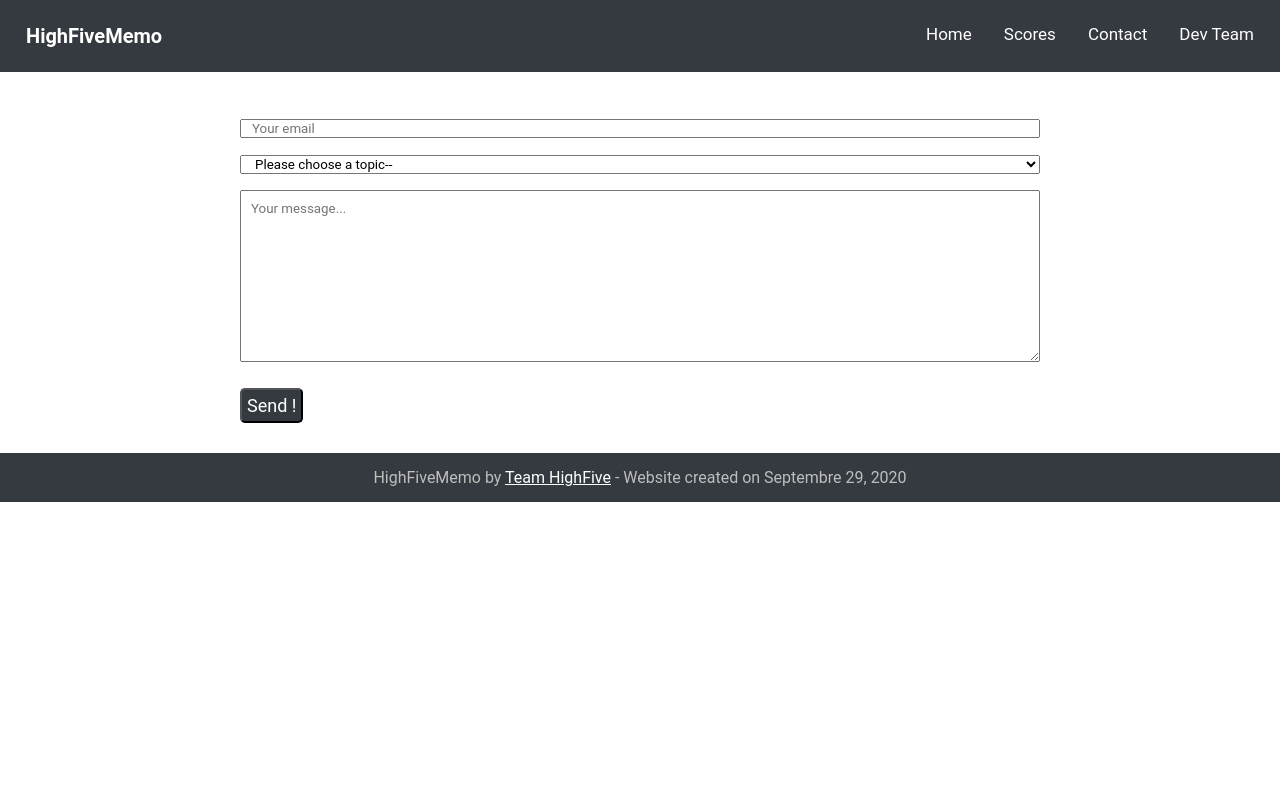
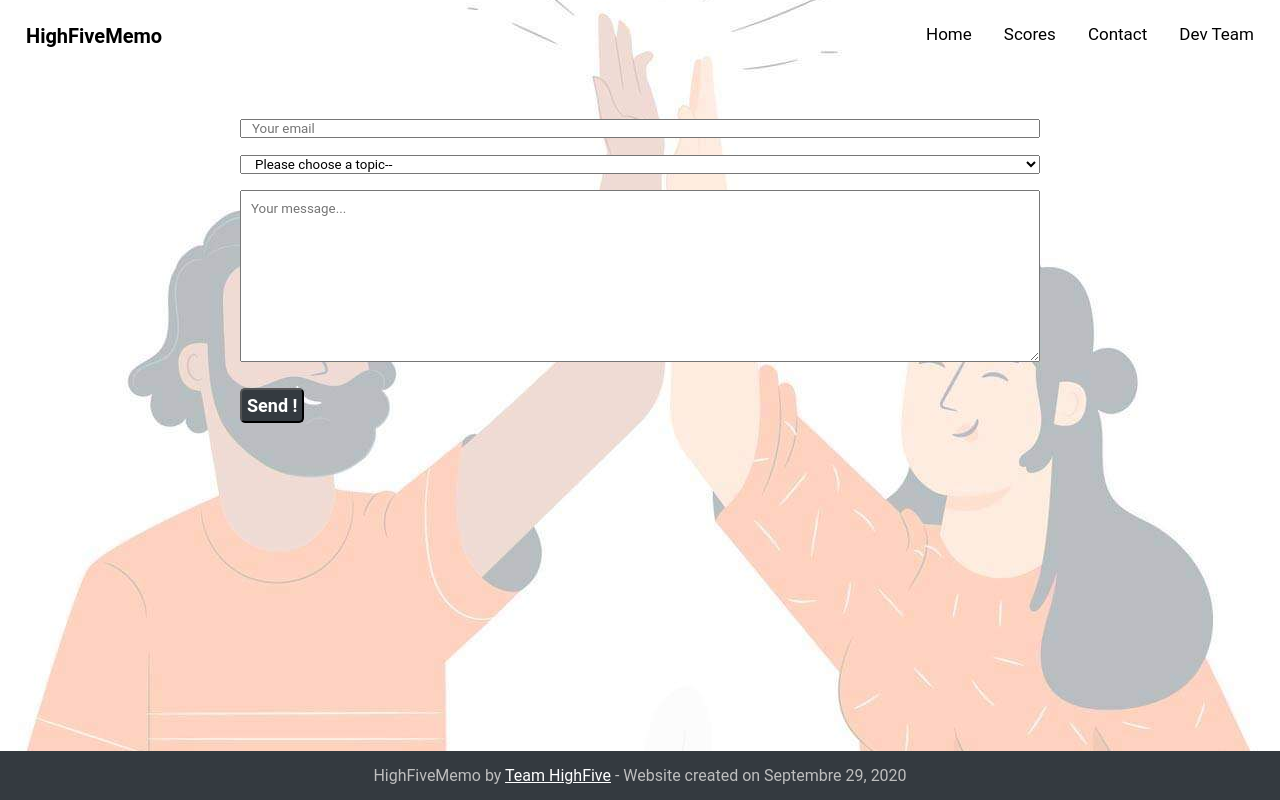
Before and after one commit to Twiggui/Memory-game, a plain HTML site: page contact.html in a window 1280 px wide. Drawn offline with Linux system fonts and the light colour scheme.

Commit message:
modif css harmonisation contact, devteam, game, index

```diff
--- a/contact.css
+++ b/contact.css
@@ -7,21 +7,21 @@
 /*defining variables*/
 :root {
   --background-color-header: rgb(52, 58, 64);
-  --background-color-hover: #ddd;
-  --background-color-sections: rgb(224, 224, 224);
+  --background-color-hover: rgba(238, 120, 66, 0.822);
+  --background-color-sections: rgba(238, 120, 66, 0.822);
 
   --text-color-main: black;
-  --text-color-header: white;
+  --text-color-header: black;
 
   --text-font: Roboto, Arial;
 }
+
 
 /* Mise en forme du header __________________________________________________________________ */
 
 /* Style the navigation menu */
 .topnav-wrapper {
   width: 100%;
-  background-color: var(--background-color-header, rgb(52, 58, 64));
   overflow: hidden;
   display: flex;
   align-items: center;
@@ -99,6 +99,11 @@ body {
   font-family: var(--text-font);
   font-size: 16px;
   font-weight: 400; /*normal*/
+  background-image: url(images/high44.jpeg);
+  background-image: url(images/high44.jpeg);
+  background-color: rgba(252, 252, 252, 0.3)
+  background-repeat: no-repeat;
+  background-position: center;
 }
 
 form {
@@ -138,7 +143,7 @@ textarea {
 button {
   background-color: var(--background-color-header);
   text-align: center;
-  color: var(--text-color-header);
+  color: white;
   padding: 5px;
   border-radius: 5px;
   margin-top: 10px;
@@ -146,7 +151,8 @@ button {
 }
 
 button p {
-  color: var(--text-color-header);
+  color: white;
+  font-weight: bold;
 }
 
 button img {
--- a/contact.html
+++ b/contact.html
@@ -13,6 +13,7 @@
     <title>Contact</title>
   </head>
   <body>
+    <div class="page">
       <header class="topnav-wrapper">
         <div class="topnav">
           <!--Our main title, always links to the index/home page-->
@@ -76,9 +77,12 @@
           </div>
         </form>
       </section>
+    </div>
     <footer>
       <p class="p-footer">
-      HighFiveMemo by <a href="devTeam.html" class="aFooter">Team HighFive</a> - Website created on Septembre 29, 2020
+        HighFiveMemo by
+        <a href="devTeam.html" class="aFooter">Team HighFive</a> - Website
+        created on Septembre 29, 2020
       </p>
     </footer>
     <!-- lien pour le js du header -->
--- a/devTeam.css
+++ b/devTeam.css
@@ -7,11 +7,11 @@
 /*defining variables*/
 :root {
   --background-color-header: rgb(52, 58, 64);
-    --background-color-hover: #ddd;
-    --background-color-sections: rgb(224, 224, 224);
+  --background-color-hover: rgba(238, 120, 66, 0.822);
+  --background-color-sections: rgba(238, 120, 66, 0.822);
 
   --text-color-main: black;
-    --text-color-header: white;
+  --text-color-header: black;
 
   --text-font: Roboto, Arial;
 }
@@ -21,7 +21,6 @@
 /* Style the navigation menu */
 .topnav-wrapper {
   width: 100%;
-    background-color: var(--background-color-header, rgb(52, 58, 64));
   overflow: hidden;
   display: flex;
   align-items: center;
@@ -95,31 +94,29 @@
 }
 /* Mise en forme du header __________________________________________________________________ */
 
-
-h2{
-    color: red;
+h2 {
+  color: black;
   font-size: 25px;
   text-align: center;
   margin-bottom: 30px;
   margin-top: 30px;
 }
 
-.devTeam{
+.devTeam {
   display: flex;
   list-style: none;
   justify-content: center;
   flex-wrap: wrap;
 }
 
-.card{
+.card {
   margin: 30px;
   border-style: solid;
   border-color: lightgray;
   border-width: 2px;
 }
 
-
-h3{
+h3 {
   font-size: 15px;
   text-align: center;
   color: rgb(0, 0, 0);
@@ -128,34 +125,42 @@ h3{
   padding: 15px;
 }
 
-.card:hover{
+.card:hover {
   border-color: goldenrod;
 }
 
-
-@media screen and (max-width: 370px){
-    h3{
+@media screen and (max-width: 370px) {
+  h3 {
     width: 170px;
   }
 }
-.card{
+.card {
   animation: 1s 0s 1 forwards anim;
 }
 
-@keyframes anim{
-    0%{
+@keyframes anim {
+  0% {
     opacity: 0;
-    transform : rotateY(180deg) rotateX(180deg);}
-    100%{
-    opacity: 1;}
+    transform: rotateY(180deg) rotateX(180deg);
+  }
+  100% {
+    opacity: 1;
+  }
 }
 
-.span-couille{
+.span-couille {
   text-decoration: line-through;
   text-decoration-color: red;
 }
 
-.funfact{
+.funfact {
   font-style: italic;
   color: rgb(117, 117, 117);
 }
+
+body {
+  background-image: url(images/high44.jpeg);
+  background-color: rgba(252, 252, 252, 0.3);
+  background-repeat: no-repeat;
+  background-position: center;
+}
--- a/game.js
+++ b/game.js
@@ -100,8 +100,7 @@ function createCard() {
 
     let cardBackElt = document.createElement('img');
     cardBackElt.classList.add('card-face', 'card-face-back');
-    cardBackElt.src =
-      'https://cybersavoir.csdm.qc.ca/bibliotheques/files/2018/11/10_banques_dimages_gratuites_libres_de_droits-300x169.jpg';
+    cardBackElt.src = 'images/question_mark_orange.png';
     cardElt.appendChild(cardBackElt);
   }
 }
--- a/scoreboard.css
+++ b/scoreboard.css
@@ -6,12 +6,11 @@
 }
 
 :root {
-  --background-color-header: rgb(52, 58, 64);
-  --background-color-hover: #ddd;
-  --background-color-sections: rgb(224, 224, 224);
+  --background-color-hover: rgba(238, 120, 66, 0.822);
+  --background-color-sections: rgba(238, 120, 66, 0.822);
 
   --text-color-main: black;
-  --text-color-header: white;
+  --text-color-header: black;
 
   --text-font: Roboto, Arial;
 }
```
Also changed, not shown: devTeam.html (+2 -0 lines), game.html (+1 -1 lines), index.css (+4 -5 lines), images/exit1.png (added), images/question_mark_orange.png (added). Lines whose indentation alone changed are shown as unchanged.
